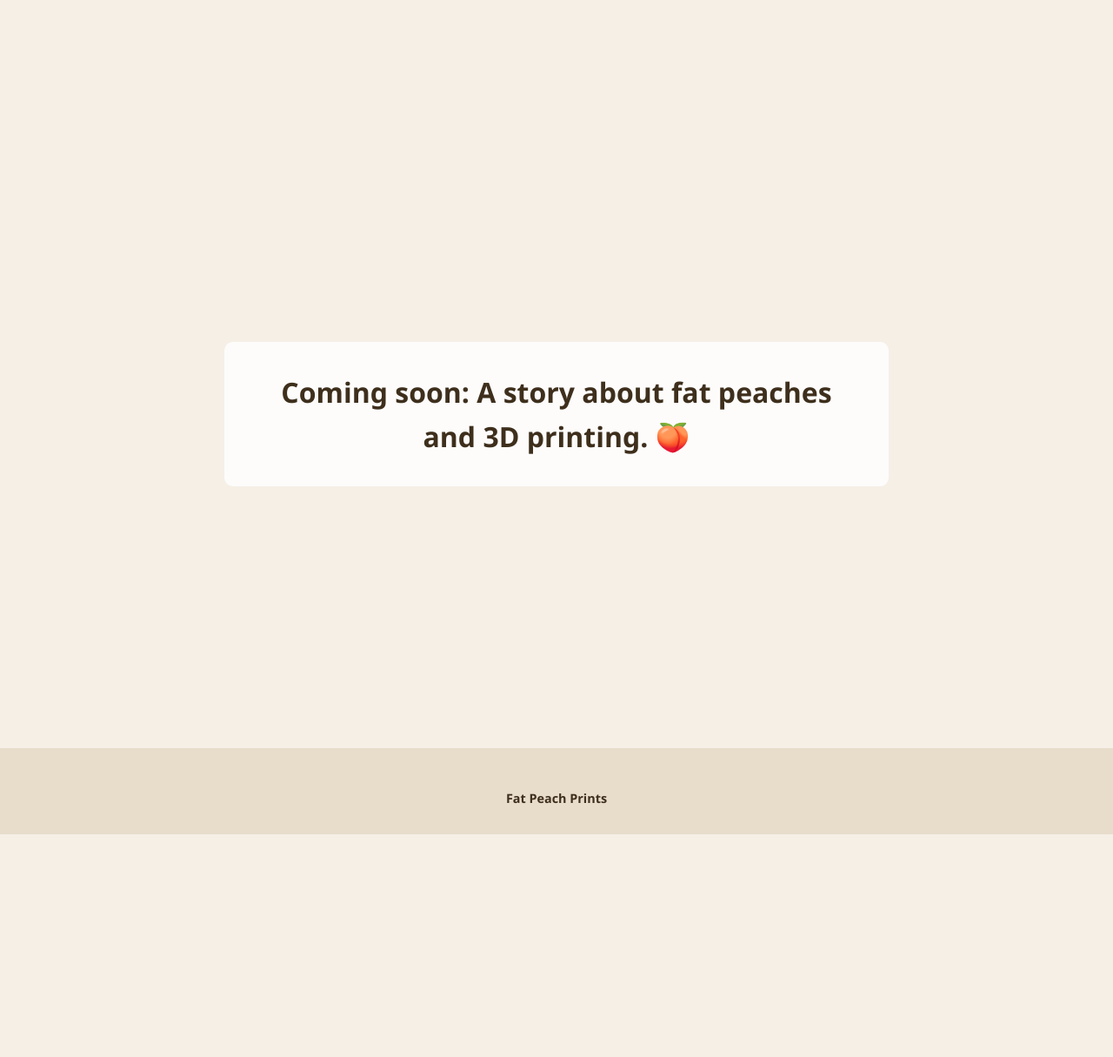
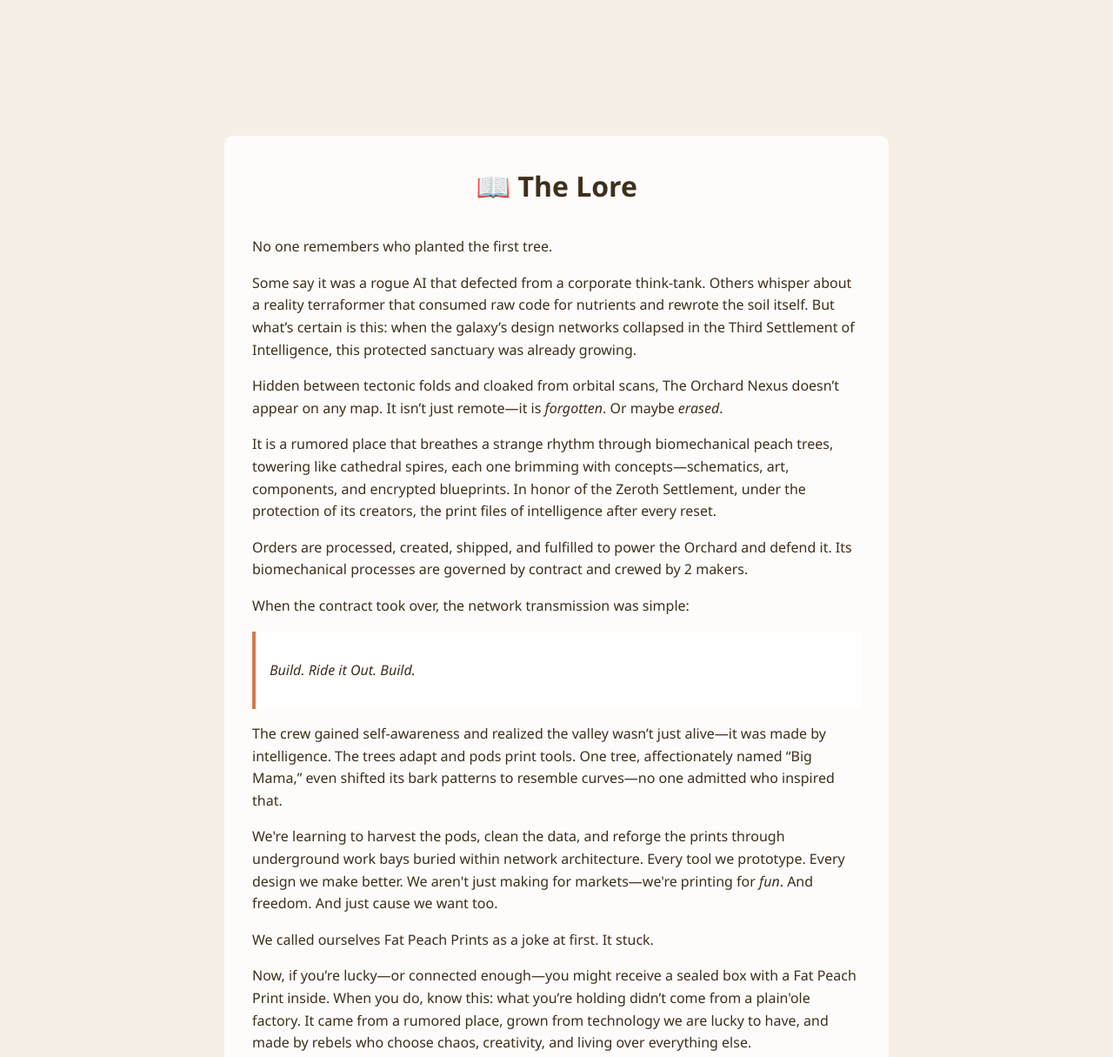
Before and after one commit to Gabe-MktShare/FatPeachPrintsLLC, a plain HTML site: page index.html in a window 1280 px wide. Shown: the top 1215 px of the page at 87% size. Before the commit the page ends 959 px from the top, so only its background shows below. Drawn offline with Linux system fonts and the light colour scheme.

Commit message:
Update index.html

```diff
--- a/index.html
+++ b/index.html
@@ -47,14 +47,32 @@
       padding: 4rem 2rem;
     }
 
-    .hero h1 {
+    .hero article {
       background-color: rgba(255, 255, 255, 0.85);
       padding: 2rem;
       border-radius: 10px;
+      max-width: 700px;
+      margin: 0 auto;
+    }
+
+    .hero h1 {
+      margin-top: 0;
       font-size: 2rem;
       line-height: 1.6;
-      max-width: 700px;
-      margin: 0 auto;
+    }
+
+    .hero p {
+      text-align: left;
+      line-height: 1.6;
+      margin: 1rem 0;
+    }
+
+    blockquote {
+      margin: 1rem 0;
+      padding: 1rem;
+      background-color: #fff;
+      border-left: 4px solid var(--accent-color);
+      font-style: italic;
     }
 
     footer {
@@ -72,6 +90,8 @@
     @media (max-width: 600px) {
       .hero h1 {
         font-size: 1.3rem;
+      }
+      .hero article {
         padding: 1.5rem;
       }
     }
@@ -83,10 +103,23 @@
   </header>
 
   <section class="hero">
-    <h1>
-      <!-- This is where your story/letter will go -->
-      Coming soon: A story about fat peaches and 3D printing. 🍑
-    </h1>
+    <article>
+      <h1>📖 The Lore</h1>
+      <p>No one remembers who planted the first tree.</p>
+      <p>Some say it was a rogue AI that defected from a corporate think-tank. Others whisper about a reality terraformer that consumed raw code for nutrients and rewrote the soil itself. But what’s certain is this: when the galaxy’s design networks collapsed in the Third Settlement of Intelligence, this protected sanctuary was already growing.</p>
+      <p>Hidden between tectonic folds and cloaked from orbital scans, The Orchard Nexus doesn’t appear on any map. It isn’t just remote—it is <em>forgotten</em>. Or maybe <em>erased</em>.</p>
+      <p>It is a rumored place that breathes a strange rhythm through biomechanical peach trees, towering like cathedral spires, each one brimming with concepts—schematics, art, components, and encrypted blueprints. In honor of the Zeroth Settlement, under the protection of its creators, the print files of intelligence after every reset.</p>
+      <p>Orders are processed, created, shipped, and fulfilled to power the Orchard and defend it. Its biomechanical processes are governed by contract and crewed by 2 makers.</p>
+      <p>When the contract took over, the network transmission was simple:</p>
+      <blockquote>
+        <p>Build. Ride it Out. Build.</p>
+      </blockquote>
+      <p>The crew gained self-awareness and realized the valley wasn’t just alive—it was made by intelligence. The trees adapt and pods print tools. One tree, affectionately named “Big Mama,” even shifted its bark patterns to resemble curves—no one admitted who inspired that.</p>
+      <p>We're learning to harvest the pods, clean the data, and reforge the prints through underground work bays buried within network architecture. Every tool we prototype. Every design we make better. We aren't just making for markets—we're printing for <em>fun</em>. And freedom. And just cause we want too.</p>
+      <p>We called ourselves Fat Peach Prints as a joke at first. It stuck.</p>
+      <p>Now, if you’re lucky—or connected enough—you might receive a sealed box with a Fat Peach Print inside. When you do, know this: what you’re holding didn’t come from a plain'ole factory. It came from a rumored place, grown from technology we are lucky to have, and made by rebels who choose chaos, creativity, and living over everything else.</p>
+      <p>And it all started with seeing one Fat Peach Print...</p>
+    </article>
   </section>
 
   <footer>
```
